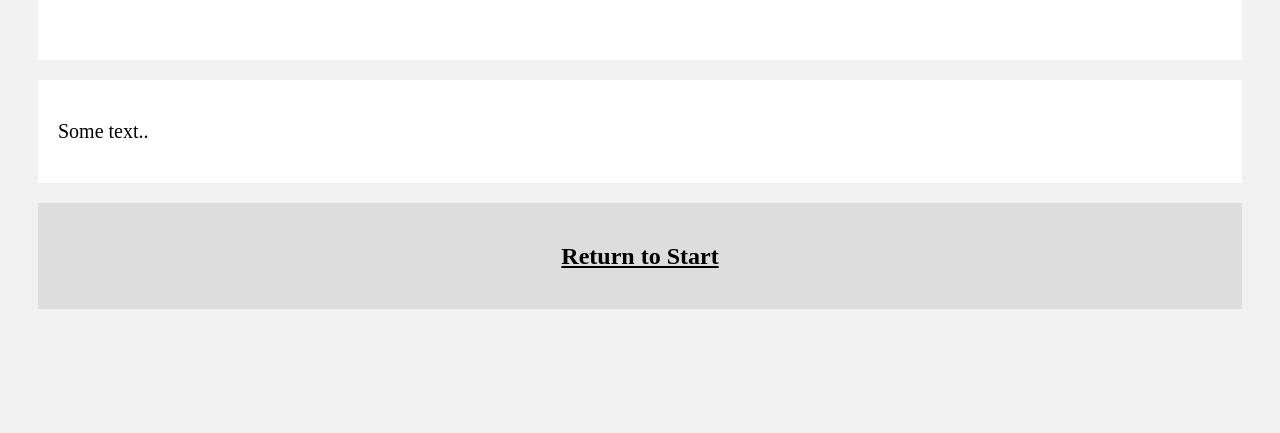
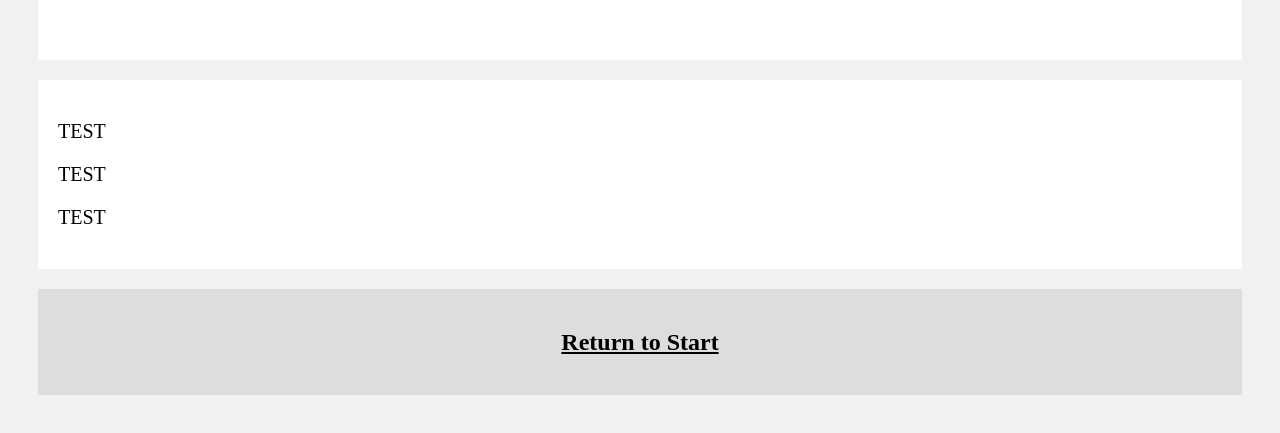
Before and after one commit to Januse88/CPS-Final-Deliverable, a plain HTML site: page public/approach.html in a window 1280 px wide. Shown: the part 207-640 px from the top of the page. Drawn offline with Linux system fonts and the light colour scheme.

Commit message:
Modified test doc

```diff
--- a/public/approach.html
+++ b/public/approach.html
@@ -14,7 +14,9 @@
 
 <div class="row">
     <div class="card">
-      <p>Some text..</p>
+      <p>TEST</p>
+      <p>TEST</p>
+      <p>TEST</p>
     </div>
 </div>
 
```
Also changed, not shown: public/dirge.html (+3 -1 lines), public/education.html (+3 -1 lines), public/innovate.html (+3 -1 lines), public/opportunity.html (+3 -1 lines), public/test.html (+3 -1 lines).
